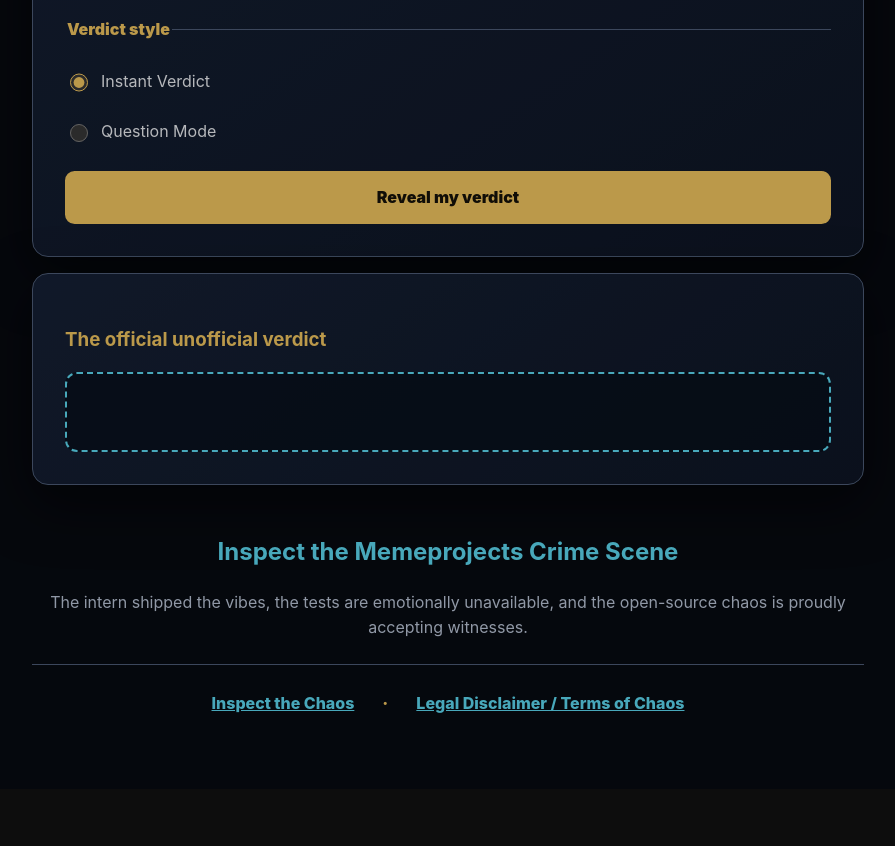
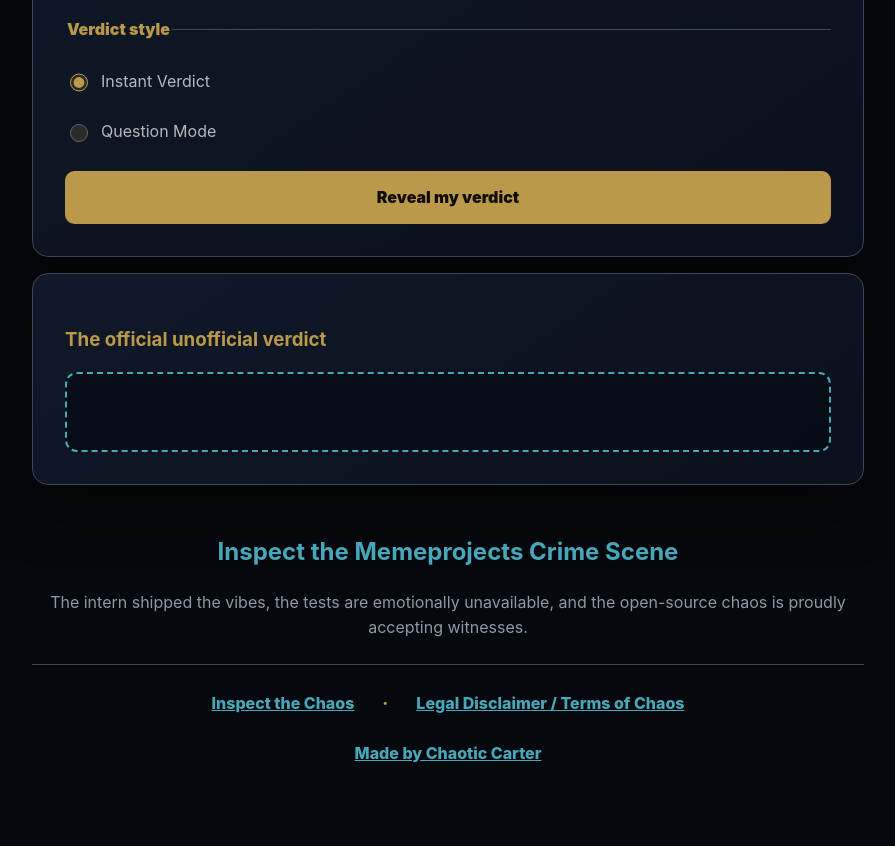
Before and after one commit to 2three1y/memeprojects, a website: page index.html in a window 1280 px wide. Shown: the part 1368-2214 px from the top of the page, without its empty margins (192-1087 px from the left). Before the commit the page ends 2157 px from the top, so only its background shows below. Drawn offline with Linux system fonts and the light colour scheme.

Commit message:
Add Made by link to footer

```diff
--- a/index.html
+++ b/index.html
@@ -66,4 +66,4 @@ document.addEventListener("DOMContentLoaded",function(){sync(false);});})();
 <section id="cheater-panel" aria-labelledby="cheater-heading"><h2 id="cheater-heading">RU a Cheater?</h2><form id="verdict-form" novalidate><fieldset><legend>Choose your chaos level</legend><p id="chaos-help">Standard stays clean. Spicy unlocks the unhinged warning and swearing mode.</p><label><input type="radio" name="mode" value="standard" checked> Standard</label><label><input type="radio" name="mode" value="spicy"> Spicy</label><label class="switch-label"><input type="checkbox" id="allow-swearing" role="switch" aria-describedby="chaos-help"> Allow Swearing / Extra Spicy Mode</label></fieldset><fieldset><legend>Verdict style</legend><label><input type="radio" name="pace" value="instant" checked> Instant Verdict</label><label><input type="radio" name="pace" value="questions"> Question Mode</label></fieldset><section id="question-panel" hidden><h3>Question Mode</h3><p id="question-text"></p><div class="question-actions"><button type="button" id="yes-button">Yes, obviously</button><button type="button" id="no-button" class="secondary">No, I am pure</button></div></section><button type="submit" id="verdict-button" class="primary">Reveal my verdict</button></form><section class="result-card" aria-labelledby="verdict-heading"><h3 id="verdict-heading">The official unofficial verdict</h3><div id="verdict" class="verdict" role="status" aria-live="polite" aria-atomic="true" tabindex="-1"></div></section></section>
 <section id="evaluator-panel" hidden aria-labelledby="evaluator-heading"><h2 id="evaluator-heading">Persona Evaluator</h2><fieldset><legend>Who are we evaluating?</legend><label><input type="radio" name="evaluator-title" value="good-boy" checked> Good Boy</label><label><input type="radio" name="evaluator-title" value="good-girl"> Good Girl</label><label><input type="radio" name="evaluator-title" value="bad-boy"> Bad Boy</label><label><input type="radio" name="evaluator-title" value="bad-girl"> Bad Girl</label></fieldset><button type="button" id="evaluate-button" class="primary">Evaluate persona</button><div id="evaluation-result" class="verdict" role="status" aria-live="polite" aria-atomic="true" tabindex="-1"></div></section></main>
 <div id="spicy-modal" class="modal-backdrop" hidden aria-hidden="true"><section class="modal" role="alertdialog" aria-modal="true" aria-labelledby="spicy-title" aria-describedby="spicy-description" tabindex="-1"><h2 id="spicy-title">DIABOLICAL WARNING: HEAT LEVEL CRITICAL</h2><p id="spicy-description">You are about to unleash unhinged profanity, emotional destruction, and Mapo Labs air-fryer heat. Shattered egos may not be covered by warranty. The chaos goblin accepts no responsibility for 3 AM regret. Do you fear nothing?</p><div class="modal-actions"><button type="button" id="confirm-spicy" class="primary">Enable Swearing / I fear nothing</button><button type="button" id="cancel-spicy" class="secondary">Cancel / Keep it clean</button></div></section></div>
-<footer class="site-footer" role="contentinfo"><h2>Inspect the Memeprojects Crime Scene</h2><p>The intern shipped the vibes, the tests are emotionally unavailable, and the open-source chaos is proudly accepting witnesses.</p><nav class="footer-nav" aria-label="Memeprojects resources"><ul><li><a href="https://github.com/2three1y/memeprojects" target="_blank" rel="noopener noreferrer">Inspect the Chaos</a></li><li><a href="./disclaimer.html">Legal Disclaimer / Terms of Chaos</a></li></ul></nav></footer></body></html>
+<footer class="site-footer" role="contentinfo"><h2>Inspect the Memeprojects Crime Scene</h2><p>The intern shipped the vibes, the tests are emotionally unavailable, and the open-source chaos is proudly accepting witnesses.</p><nav class="footer-nav" aria-label="Memeprojects resources"><ul><li><a href="https://github.com/2three1y/memeprojects" target="_blank" rel="noopener noreferrer">Inspect the Chaos</a></li><li><a href="./disclaimer.html">Legal Disclaimer / Terms of Chaos</a></li></ul></nav><p><a href="https://2three1y.github.io/">Made by Chaotic Carter</a></p></footer></body></html>
```
